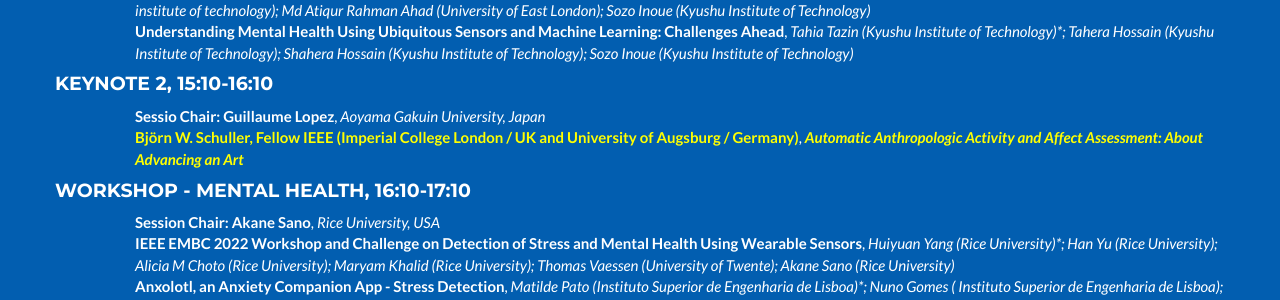
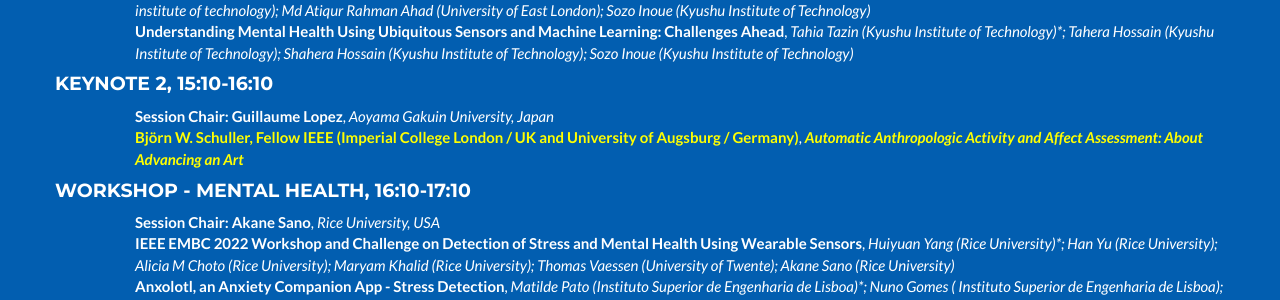
Before and after one commit to abc-research/abc-research.github.io, a Jekyll site: the page built from index.html, in a window 1280 px wide and 900 px high, scrolled down 6243 px. Shown: the part 153-453 px from the top of the window. Built offline with Jekyll 4.4.1, drawn with Linux system fonts in a browser that asks for light colours.

Commit message:
Update _config.yml

```diff
--- a/_config.yml
+++ b/_config.yml
@@ -132,7 +132,7 @@ program:
       - name: "Keynote 2"
         time: "15:10-16:10"
         paper:
-          - title: "Sessio Chair: Guillaume Lopez"
+          - title: "Session Chair: Guillaume Lopez"
             authors: "Aoyama Gakuin University, Japan"
           - title: '<b style="color:yellow">Björn W. Schuller, Fellow IEEE (Imperial College London / UK and University of Augsburg / Germany)</b>'
             authors: '<b style="color:yellow">Automatic Anthropologic Activity and Affect Assessment: About Advancing an Art</b>'
```
